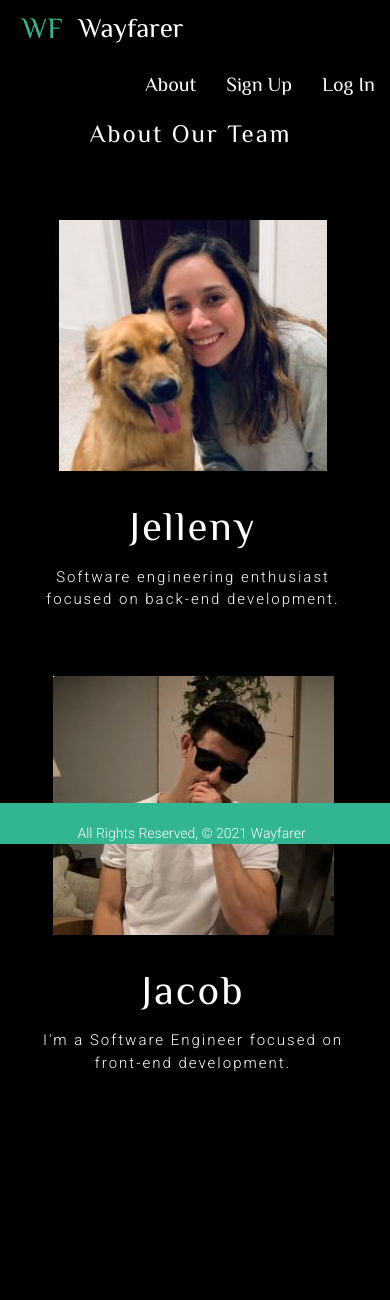
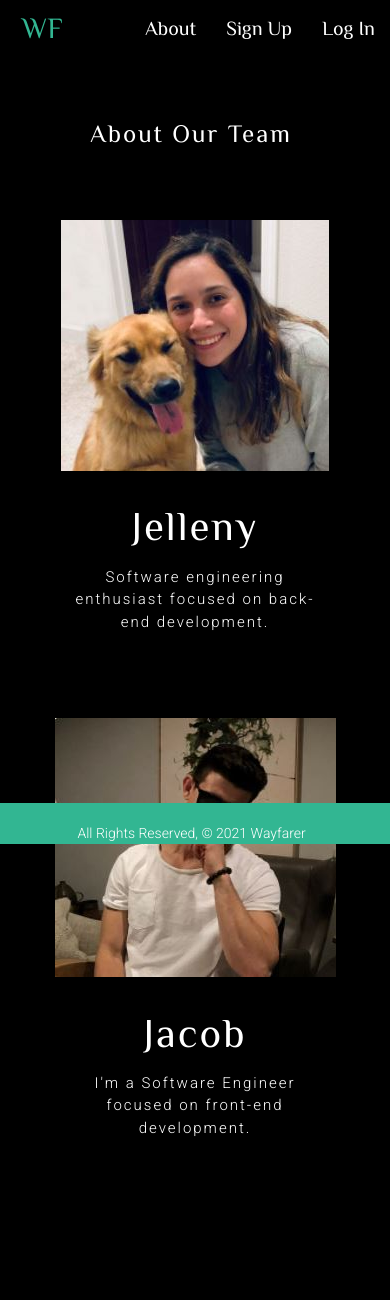
Before and after one commit to ajelleny/wayfarer, a Django app: page /about/ in a window 390 px wide; the page is wider, and only the part inside the window is pictured. Shown: the top 1300 px of that part. Before the commit the page ends 1071 px from the top of that part, so only its background shows below. Run offline with Django 3.2, Linux system fonts and the light colour scheme.

Commit message:
fixed forms widths, alignments on all pages, and added media queries

```diff
--- a/main_app/static/css/style.css
+++ b/main_app/static/css/style.css
@@ -11,6 +11,13 @@ body {
     width: 100%;
     height: 100%;
     margin-bottom: 300px;
+}
+
+@media only screen and (max-width: 480px) {
+  body {
+    background-image: none;
+    background-color: #000;
+  }
 }
 
 .section {
@@ -119,16 +126,30 @@ p {
 @media only screen and (max-width: 480px) {
   body {
     height: 100vh;
-    margin-bottom: 725px
+    margin-bottom: 800px
+  }
+
+  .site-name {
+    margin-left: 0;
+    font-size: 0;
+    color:
+  }
+
+  h5 {
+    font-size: 21px;
   }
 
   .home-about-container {
     text-align: center;
     margin-top: 70px;
-    margin-left: 85px;
+    /* margin-left: 85px; */
     width: 100vw;
     padding: 0px 20px 0px 20px;
   }
+
+.home-section {
+  margin-left: auto;
+}
 
   .how-div {
     width: 100vw;
@@ -149,6 +171,7 @@ p {
 
   .container {
     padding: 25px;
+    width: 100%;
   }
 
   .steps {
@@ -160,15 +183,22 @@ p {
 .aboutpage-section {
   width: 100%;
   text-align: center;
-  margin-left: -100px;
+  /* margin-left: -100px; */
   margin-bottom: 400px;
 }
 
 .h1-container, .aboutpage-container {
-width: 500px;
+width: 100%;
 height: 40vh;
 text-align: center;
-margin-left: -100px;
+/* margin-left: -100px; */
+}
+
+.h1-about {
+  text-align: left;
+  border-bottom: 2px solid #fff;
+  width: 475px;
+  padding-bottom: 50px;
 }
 
 .jelleny-container, .jacob-container {
@@ -179,12 +209,12 @@ margin-left: -100px;
 }
 
 .jelleny-container {
-  margin-bottom: 50px;
-  margin-bottom: 20px;
+  margin-bottom: 70px;
 }
 
-.jelleny-desc {
+.jelleny-desc, .jacob-desc {
   align-items: right;
+    padding: 0 25px 0 25px;
 }
 
 .about-name {
@@ -196,11 +226,18 @@ margin-left: -100px;
     height: 100px;
     margin-left: -4px;
   }
+
+  .h1-about {
+    text-align: center;
+    border-bottom: 2px solid #fff;
+    width: 100%;
+    padding-bottom: 50px;
+  }
+
   .jelleny-container {
-    width: 30vw;
+    width: 100%;
     align-items: center;
     flex-direction: column;
-    margin-left: 290px;
     border: none;
 
   }
@@ -211,10 +248,9 @@ margin-left: -100px;
     margin-top: 50px;
   }
   .jacob-container {
-    width: 30vw;
+    width: 100%;
     align-items: center;
     flex-direction: column;
-    margin-left: 290px;
     border: none;
   }
   .jacob-desc {
```
Also changed, not shown: other parts of main_app/static/css/style.css (+56 -6 lines).
